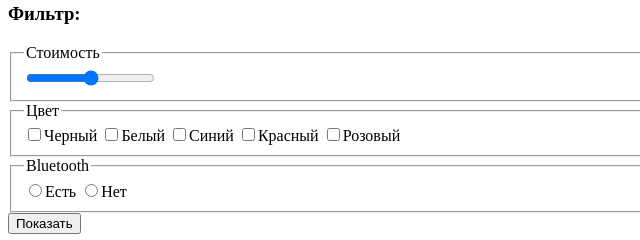
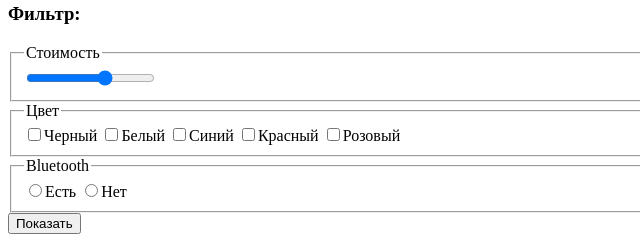
Before and after one commit to YegorKochetkov/device-landing, a plain HTML site: page catalog.html in a window 1280 px wide. Shown: the part 431-671 px from the top of the page, 0-640 px from the left. Drawn offline with Linux system fonts and the light colour scheme.

Commit message:
fix value into <input type range>

```diff
--- a/catalog.html
+++ b/catalog.html
@@ -62,7 +62,7 @@
         <form class="filtr_products" action="#" method="get">
           <fieldset>
             <legend>Стоимость</legend>
-            <input type="range" name="cost" value="0,5000" min="0" max="8000">
+            <input type="range" name="cost" value="5000" min="0" max="8000">
           </fieldset>
           <fieldset>
             <legend>Цвет</legend>
```
